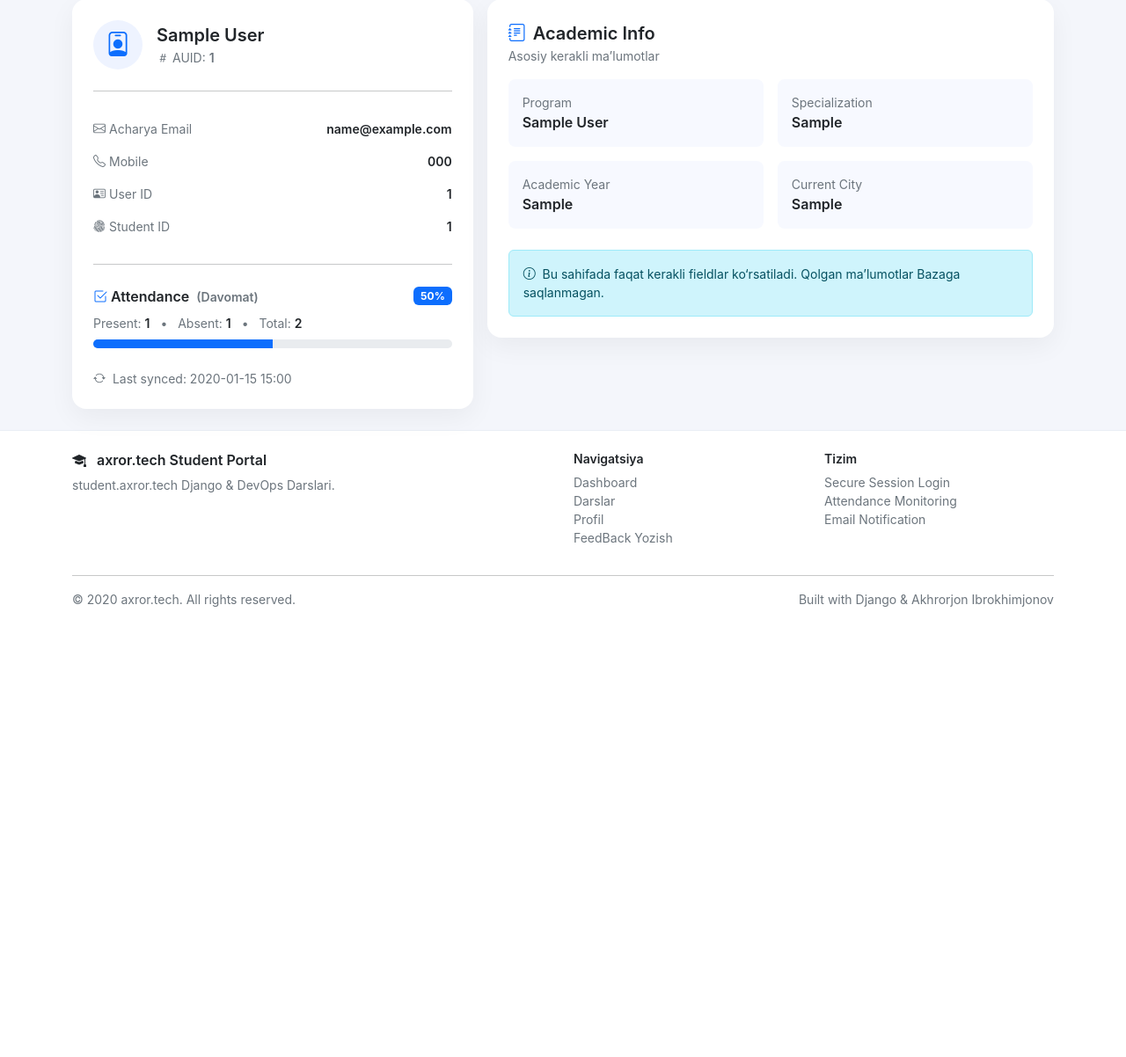
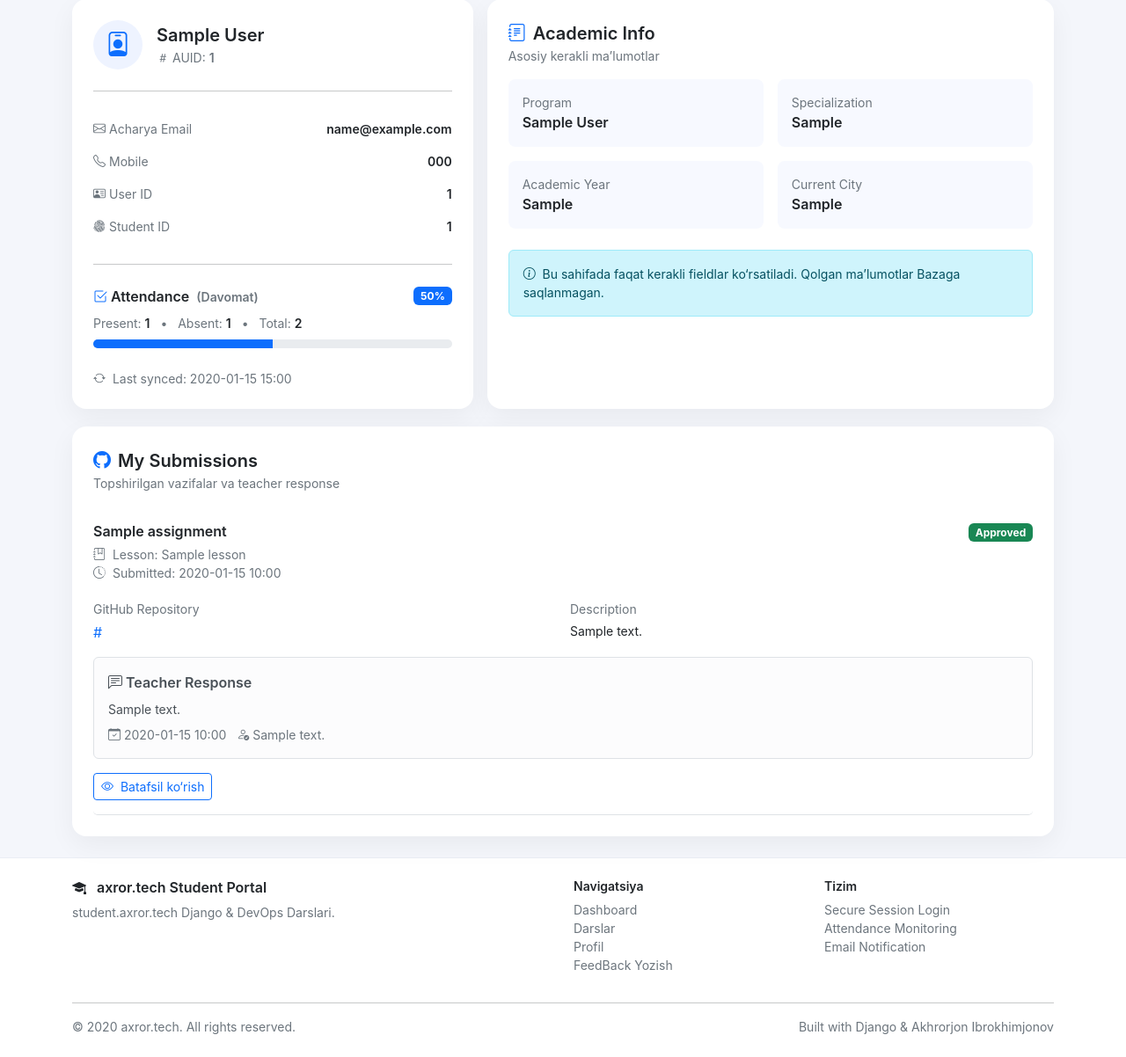
Before and after one commit to axrorback/student-axror, a Django app: template templates/accounts/profile.html in a window 1280 px wide. Shown: the part 168-1370 px from the top of the page at 88% size. Before the commit the page ends 858 px from the top, so only its background shows below. Run offline with Django 5.2, Linux system fonts and the light colour scheme; tables that the repository leaves empty hold one stand-in row (values such as "Sample post"); the template is opened without the code that fills it: values that come from a table or form of the project are taken from there, most other values are stand-ins (such as "Sample title", 1, 10 or a date in 2020); parts of the project's set-up code (start-up, migrations or seed data) failed here and were passed over; some libraries are stand-ins or nearby versions.

Commit message:
Add submission history to student profile view and template

```diff
--- a/templates/accounts/profile.html
+++ b/templates/accounts/profile.html
@@ -112,7 +112,7 @@
 
   <!-- RIGHT: Academic info -->
   <div class="col-12 col-lg-7">
-    <div class="card card-soft p-4">
+    <div class="card card-soft p-4 h-100">
 
       <div class="d-flex align-items-center justify-content-between mb-3">
         <div>
@@ -163,4 +163,115 @@
 
 </div>
 
+<!-- SUBMISSIONS SECTION -->
+<div class="row g-3 mt-1">
+  <div class="col-12">
+    <div class="card card-soft p-4">
+
+      <div class="d-flex flex-column flex-md-row align-items-start align-items-md-center justify-content-between gap-2 mb-3">
+        <div>
+          <div class="fw-semibold fs-5">
+            <i class="bi bi-github me-2 text-primary"></i>My Submissions
+          </div>
+          <div class="text-soft small">Topshirilgan vazifalar va teacher response</div>
+        </div>
+      </div>
+
+      {% if submissions %}
+        <div class="list-group list-group-flush">
+          {% for submission in submissions %}
+            <div class="list-group-item px-0 py-3 border-bottom">
+
+              <div class="d-flex flex-column flex-md-row justify-content-between align-items-start gap-3">
+                <div>
+                  <div class="fw-semibold fs-6">{{ submission.assignment.title }}</div>
+                  <div class="text-soft small mt-1">
+                    <i class="bi bi-journal-bookmark me-1"></i>
+                    Lesson: {{ submission.assignment.lesson.title }}
+                  </div>
+                  <div class="text-soft small">
+                    <i class="bi bi-clock-history me-1"></i>
+                    Submitted: {{ submission.submitted_at|date:"Y-m-d H:i" }}
+                  </div>
+                </div>
+
+                <div>
+                  {% if submission.status == "APPROVED" %}
+                    <span class="badge text-bg-success">Approved</span>
+                  {% elif submission.status == "REJECTED" %}
+                    <span class="badge text-bg-danger">Rejected</span>
+                  {% else %}
+                    <span class="badge text-bg-warning">Pending</span>
+                  {% endif %}
+                </div>
+              </div>
+
+              <div class="row g-3 mt-1">
+                <div class="col-12 col-lg-6">
+                  <div class="small text-soft mb-1">GitHub Repository</div>
+                  <a href="{{ submission.github_link }}" target="_blank" class="text-decoration-none">
+                    {{ submission.github_link }}
+                  </a>
+                </div>
+
+                <div class="col-12 col-lg-6">
+                  <div class="small text-soft mb-1">Description</div>
+                  <div class="small">
+                    {{ submission.description|default:"Izoh yozilmagan."|truncatechars:180|linebreaksbr }}
+                  </div>
+                </div>
+              </div>
+
+              {% if submission.review_note %}
+                <div class="alert alert-light border mt-3 mb-0">
+                  <div class="fw-semibold mb-2">
+                    <i class="bi bi-chat-left-text me-1"></i>Teacher Response
+                  </div>
+
+                  <div class="small">
+                    {{ submission.review_note|linebreaksbr }}
+                  </div>
+
+                  <div class="small text-soft mt-2">
+                    {% if submission.reviewed_at %}
+                      <i class="bi bi-calendar-check me-1"></i>{{ submission.reviewed_at|date:"Y-m-d H:i" }}
+                    {% endif %}
+                    {% if submission.reviewed_by %}
+                      <span class="ms-2">
+                        <i class="bi bi-person-check me-1"></i>{{ submission.reviewed_by }}
+                      </span>
+                    {% endif %}
+                  </div>
+                </div>
+              {% else %}
+                <div class="text-soft small mt-3">
+                  <i class="bi bi-hourglass-split me-1"></i>
+                  Teacher hali response yozmagan.
+                </div>
+              {% endif %}
+
+              <div class="mt-3">
+                <a href="{% url 'submission_review_detail' submission.id %}"
+                   class="btn btn-outline-primary btn-sm">
+                  <i class="bi bi-eye me-1"></i> Batafsil ko‘rish
+                </a>
+              </div>
+
+            </div>
+          {% endfor %}
+        </div>
+      {% else %}
+        <div class="text-center py-5">
+          <div class="mb-2">
+            <i class="bi bi-journal-x fs-1 text-secondary"></i>
+          </div>
+          <h5 class="fw-semibold">Submissionlar yo‘q</h5>
+          <div class="text-soft">Siz hali biror assignment topshirmagansiz.</div>
+        </div>
+      {% endif %}
+
+    </div>
+  </div>
+</div>
+
 {% endblock %}
```
Also changed, not shown: accounts/views.py (+12 -1 lines).
